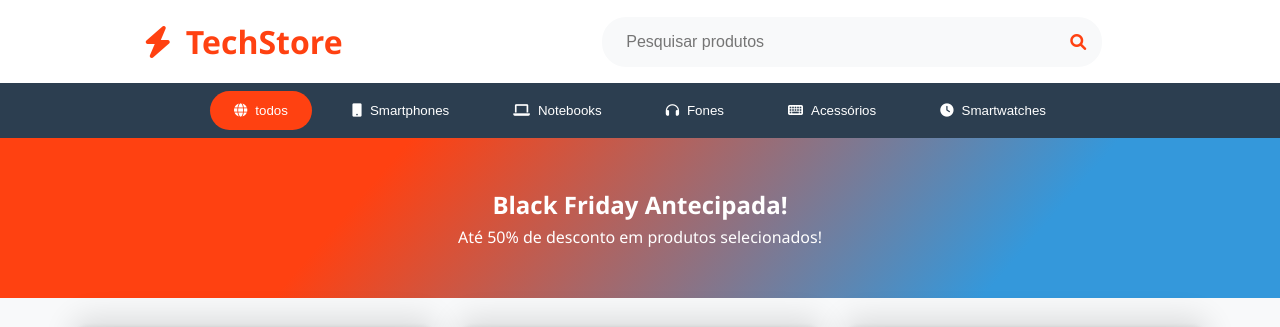
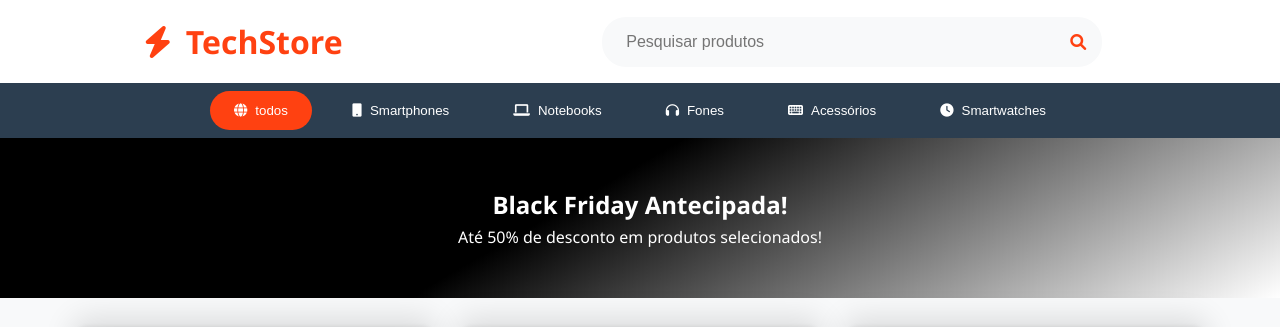
Before and after one commit to Luizbr5/Projeto-Eccomerce, a plain HTML site: page index.html in a window 1280 px wide. Shown: the top 327 px of the page. Drawn offline with Linux system fonts and the light colour scheme.

Commit message:
atualiza cores e gradiente de fundo no estilo do site

```diff
--- a/style.css
+++ b/style.css
@@ -13,7 +13,7 @@
     --border-color: #E9ECEF;
     --white-color: #FFFFFF;
     --hover-btn: rgba(255, 255, 255, 0.1);
-    --outraCor: #345345;
+    --outraCor: #000;
 }
 
 body {
@@ -112,8 +112,8 @@ h1 {
     color: var(--white-color);
     text-align: center;
     padding: 48px 32px;
-    background: #FF4111;
-    background: linear-gradient(131deg, rgba(255, 65, 17, 1) 29%, rgba(52, 152, 219, 1) 79%);
+    background: var(--outraCor);
+    background: linear-gradient(150deg, rgba(0, 0, 0, 1) 44%, rgba(255, 255, 255, 1) 100%);
 }
 
 footer {
@@ -142,6 +142,7 @@ footer {
     box-shadow: rgba(0, 0, 0, 0.25) 0px 54px 55px, rgba(0, 0, 0, 0.12) 0px -12px 30px, rgba(0, 0, 0, 0.12) 0px 4px 6px, rgba(0, 0, 0, 0.17) 0px 12px 13px, rgba(0, 0, 0, 0.09) 0px -3px 5px;
     cursor: pointer;
     overflow: hidden;
+    transition: all 0.5s ease;
 }
 
 .cartao-produto:hover {
```
